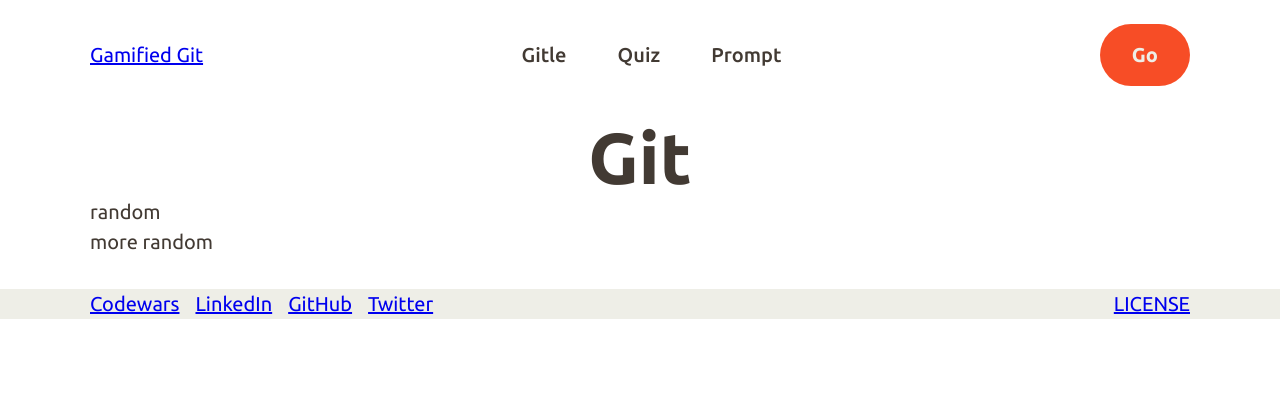
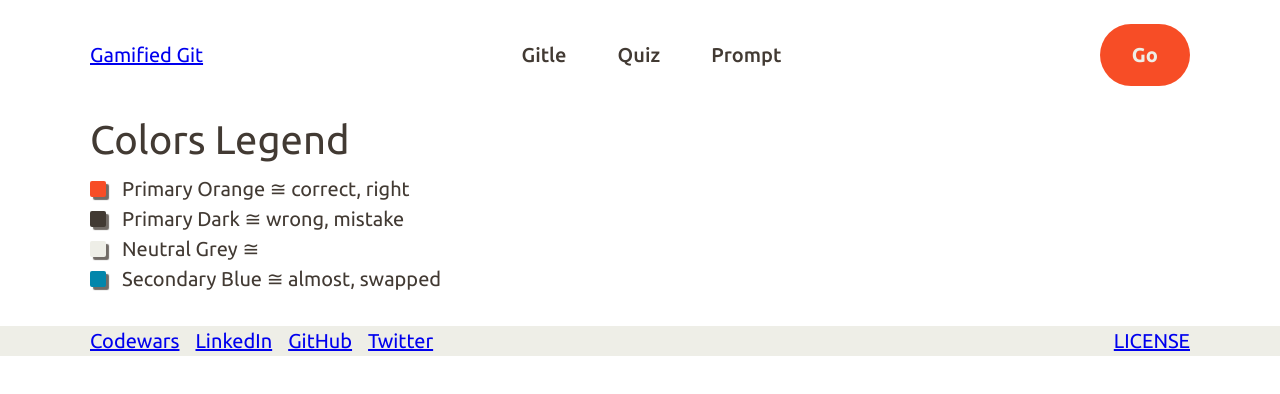
Before and after one commit to AlessandroTambellini/gamified-git, a React (Create React App) app: page / in a window 1280 px wide. Shown: the top 394 px of the page. Built offline with nearby package versions, Linux system fonts and the light colour scheme.

Commit message:
add colors legend

```diff
--- a/src/App.css
+++ b/src/App.css
@@ -1,19 +1,13 @@
-.App-logo {
-  height: 40vmin;
-  pointer-events: none;
+li {
+  display: flex;
+  align-items: center;
+  gap: var(--size-400);
 }
 
-@media (prefers-reduced-motion: no-preference) {
-  .App-logo {
-    animation: App-logo-spin infinite 20s linear;
-  }
+.color-square {
+  display: block;
+  width: var(--size-400);
+  height: var(--size-400);
+  border-radius: var(--default-radius);
+  box-shadow: 3px 3px 1px hsl(var(--clr-primary-dark), var(--default-opacity));
 }
-
-@keyframes App-logo-spin {
-  from {
-    transform: rotate(0deg);
-  }
-  to {
-    transform: rotate(360deg);
-  }
-}
--- a/src/App.js
+++ b/src/App.js
@@ -2,13 +2,31 @@ import "./App.css";
 
 function App() {
   return (
-    <main className="App">
-      <h1 className="fs-huge fw-bold text-center">Git</h1>
-      <div className="container">
-        <div>random</div>
-        <div>more random</div>
-      </div>
-    </main>
+    <>
+      <main className="container">
+        <article>
+          <h2 className="fs-big">Colors Legend</h2>
+          <ul className="fs-medium">
+            <li>
+              <span className="color-square bg-primary-orange"></span> Primary
+              Orange &cong; correct, right
+            </li>
+            <li>
+              <span className="color-square bg-primary-dark"></span> Primary
+              Dark &cong; wrong, mistake
+            </li>
+            <li>
+              <span className="color-square bg-neutral"></span> Neutral Grey
+              &cong;
+            </li>
+            <li>
+              <span className="color-square bg-secondary"></span> Secondary Blue
+              &cong; almost, swapped
+            </li>
+          </ul>
+        </article>
+      </main>
+    </>
   );
 }
 
--- a/src/components/Header.js
+++ b/src/components/Header.js
@@ -21,7 +21,7 @@ function Header() {
           onClick={() => setShowNav(true)}
         >
           <Hamburger aria-hidden="true" />
-          <span className="visually-hidden">Menu</span>
+          <span className="sr-only">Menu</span>
         </button>
         <nav
           className={`primary-nav ${showNav && "display-block"}`}
--- a/src/index.css
+++ b/src/index.css
@@ -131,7 +131,8 @@ code {
   font-family: var(--ff-code);
 }
 
-p {
+p,
+li {
   max-width: 60ch;
 }
 
@@ -179,7 +180,7 @@ button {
 === Utility Classes ===
 */
 
-.visually-hidden {
+.sr-only {
   clip: rect(0 0 0 0);
   clip-path: inset(50%);
   height: 1px;
--- a/src/routes/Quiz/Quiz.js
+++ b/src/routes/Quiz/Quiz.js
@@ -62,6 +62,7 @@ export default function Quiz() {
           onClick={() => setCurrQuestionIdx(currQuestionIdx - 1)}
         >
           &laquo;
+          <span className="sr-only">Previous Question</span>
         </button>
 
         <main>
@@ -99,6 +100,7 @@ export default function Quiz() {
           disabled={isLastQuestion || selectedAnswers[currQuestionIdx] == null}
           onClick={() => setCurrQuestionIdx(currQuestionIdx + 1)}
         >
+          <span className="sr-only">Next Question</span>
           &raquo;
         </button>
       </div>
```
